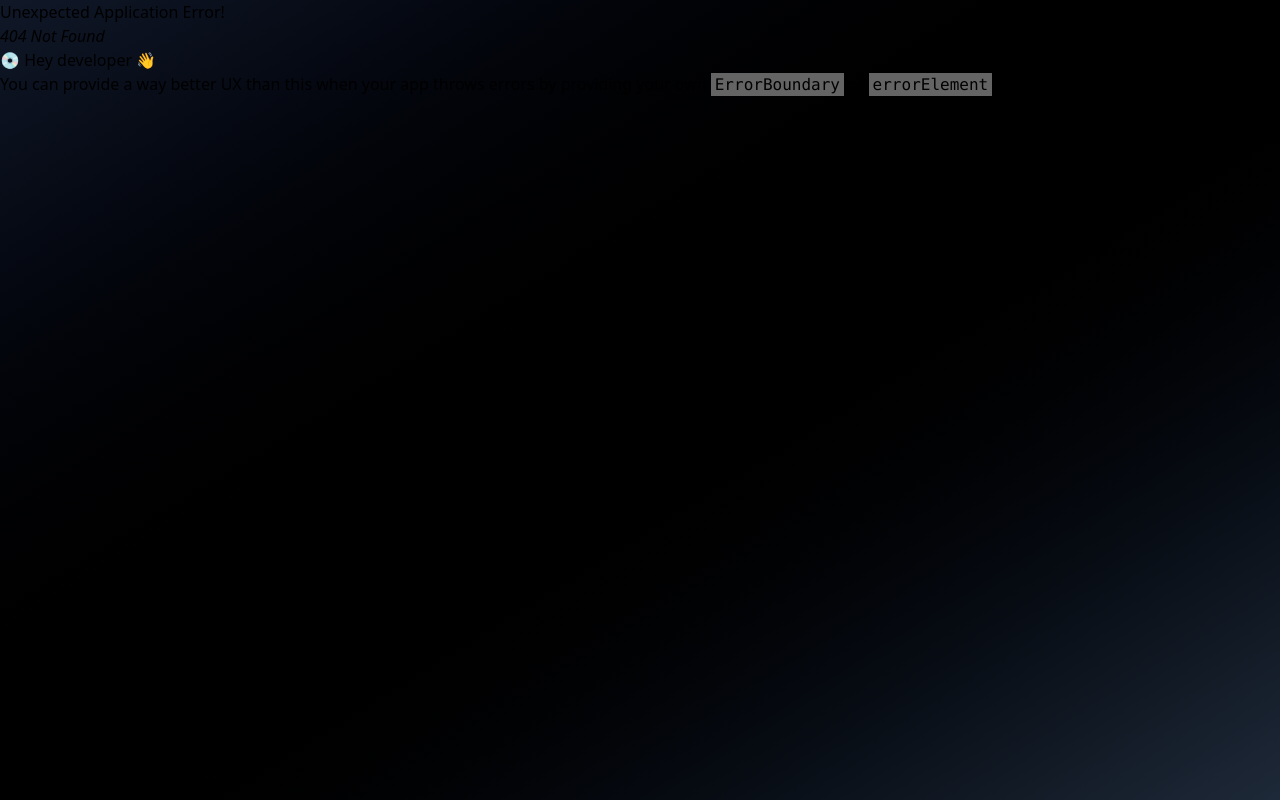
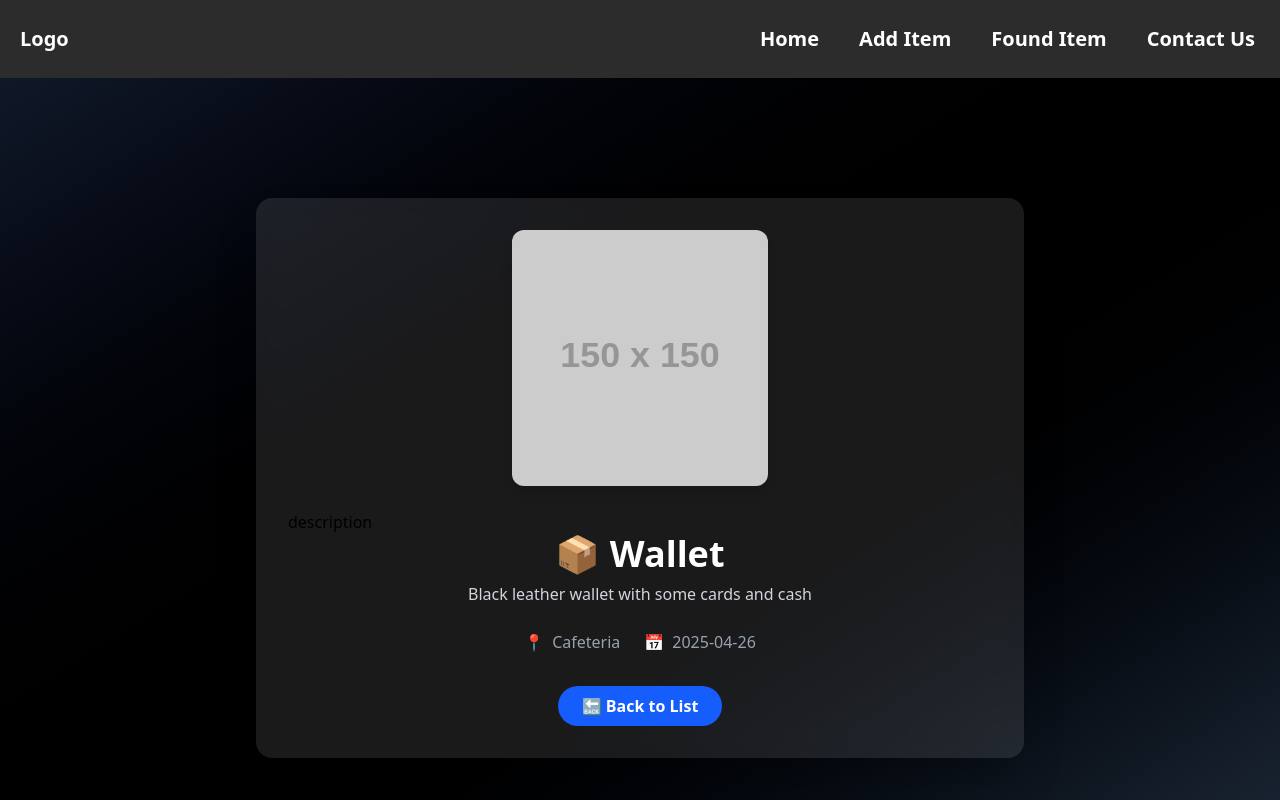
Before and after one commit to Arpit2singh/Lost-found, a React (Vite) app in the folder LostAndFound/: page /ItemDetail/1 in a window 1280 px wide. Before the commit this address had no page. Shown: the top 800 px of the page. Built offline with nearby package versions, Linux system fonts and the light colour scheme.

Commit message:
Display full item detail added

```diff
--- a/LostAndFound/src/components/AddProduct.jsx
+++ b/LostAndFound/src/components/AddProduct.jsx
@@ -12,6 +12,8 @@ function AddProduct() {
     e.preventDefault();
     console.log("Form submitted:", { HandleInput, HandleTextArea, Location, LostDate, Image });
   };
+
+
 
   return (
     <div className="flex flex-col items-center min-h-screen bg-gradient-to-tr from-indigo-500 via-purple-500 to-pink-500 p-4">
--- a/LostAndFound/src/components/pages/Elements/Footer.jsx
+++ b/LostAndFound/src/components/pages/Elements/Footer.jsx
@@ -3,7 +3,7 @@ import { Link } from 'react-router-dom'
 
 const Footer = () => {
   return (
-    <div className="bg-black text-gray-300 py-16 px-[20px]">
+    <div className="bg-black text-gray-300 py-[120px] px-[20px]">
       <div className="container mx-auto px-4">
         <div className="flex justify-between items-center">
           <div className="flex flex-col items-start">
--- a/LostAndFound/src/components/pages/Elements/ItemDetail/ItemDetail.jsx
+++ b/LostAndFound/src/components/pages/Elements/ItemDetail/ItemDetail.jsx
@@ -1,7 +1,25 @@
 // src/pages/ItemDetail.jsx
 import React from 'react';
+import { useParams } from 'react-router-dom';
+import { useContext } from 'react';
+import { ItemContext } from '../../../context/ItemContext';
+function ItemDetail() {
 
-function ItemDetail() {
+  const params = useParams();
+  const { lostItems } = useContext(ItemContext);
+  console.log(lostItems);
+  console.log(params.id) ;
+  const itemfound = lostItems.find(item => item.id.toString() === params.id);
+
+  if (!itemfound) {
+    return <div className="text-white text-center">Item not found.</div>;
+  }
+
+
+
+
+
+
   return (
     <div className="min-h-screen bg-gradient-to-br from-gray-900 via-black to-gray-800 p-6 flex items-center justify-center">
       <div className="bg-white/10 backdrop-blur-md rounded-2xl p-8 max-w-3xl w-full shadow-2xl">
@@ -9,25 +27,45 @@ function ItemDetail() {
         {/* IMAGE */}
         <div className="flex justify-center mb-6">
           <img
-            src="https://via.placeholder.com/300"
-            alt="Lost Item"
+            src={itemfound.image}
+            alt={itemfound.itemName}
             className="rounded-xl shadow-lg h-64 object-cover"
           />
+
         </div>
+
+        description
+        {/* :
+"Black leather wallet with some cards and cash"
+id
+:
+1
+image
+:
+"https://via.placeholder.com/150"
+itemName
+:
+"Wallet"
+location
+:
+"Cafeteria"
+lostDate
+:
+"2025-04-26" */}
 
         {/* DETAILS */}
         <div className="text-center">
-          <h1 className="text-4xl font-bold text-white mb-2">📦 Item Name</h1>
+          <h1 className="text-4xl font-bold text-white mb-2">📦 {itemfound.itemName}</h1>
           <p className="text-gray-300 mb-4">
-            Detailed description of the lost item goes here.
+            {itemfound.description}
           </p>
 
           <div className="flex flex-col sm:flex-row justify-center gap-6 mt-6 text-gray-400">
             <div className="flex items-center gap-2">
-              📍 <span>Lost Location</span>
+              📍 <span>{itemfound.location}</span>
             </div>
             <div className="flex items-center gap-2">
-              📅 <span>Lost Date</span>
+              📅 <span>{itemfound.lostDate}</span>
             </div>
           </div>
 
--- a/LostAndFound/src/components/pages/Frontui/Frontui.jsx
+++ b/LostAndFound/src/components/pages/Frontui/Frontui.jsx
@@ -7,6 +7,7 @@ import ContactUs from "../ContactUS/Contactus";
 import LostItemList from "../LostItemList";
 
 import AddProduct from "../../AddProduct";
+import ItemDetail from "../Elements/ItemDetail/ItemDetail";
 
 
 const Frontui = () => {
@@ -36,6 +37,10 @@ const Frontui = () => {
                 {
                     path: "/AddProduct",
                     element: <AddProduct />
+                },
+                {
+                    path: "/ItemDetail/:id",
+                    element: <ItemDetail/>
                 }
 
             ]
--- a/LostAndFound/src/components/pages/LostItemList.jsx
+++ b/LostAndFound/src/components/pages/LostItemList.jsx
@@ -1,5 +1,6 @@
 import React, { useContext } from 'react';
 import { ItemContext } from '../context/ItemContext';
+import { Link } from 'react-router-dom';
 
 function LostItemList() {
 
@@ -24,6 +25,8 @@ function LostItemList() {
                 <section className="grid gap-8 sm:grid-cols-1 md:grid-cols-2 lg:grid-cols-3">
 
                     {lostItems.map((item) => (
+                        <Link to={`/ItemDetail/${item.id}`}>
+
                         <div
                             key={item.id} // Always use key when mapping over arrays in React
                             className="bg-white/10 backdrop-blur-md rounded-2xl shadow-lg overflow-hidden hover:scale-105 hover:shadow-2xl transition-all duration-300"
@@ -44,6 +47,7 @@ function LostItemList() {
                                 </div>
                             </div>
                         </div>
+                        </Link>
                     ))}
                 </section>
 
```
